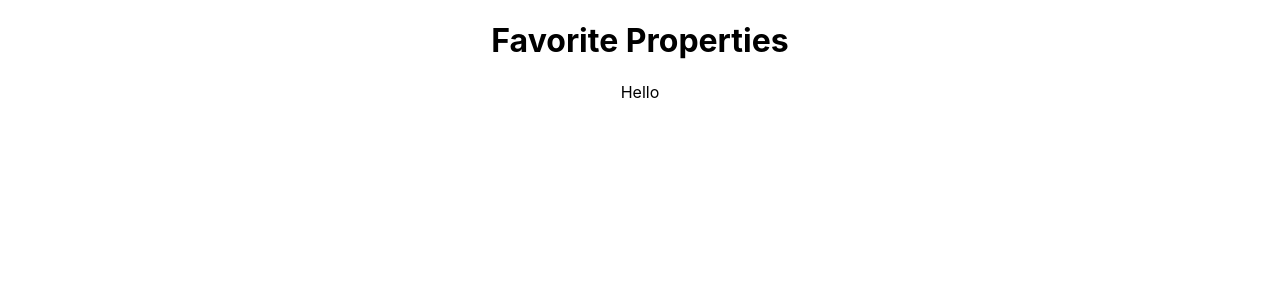
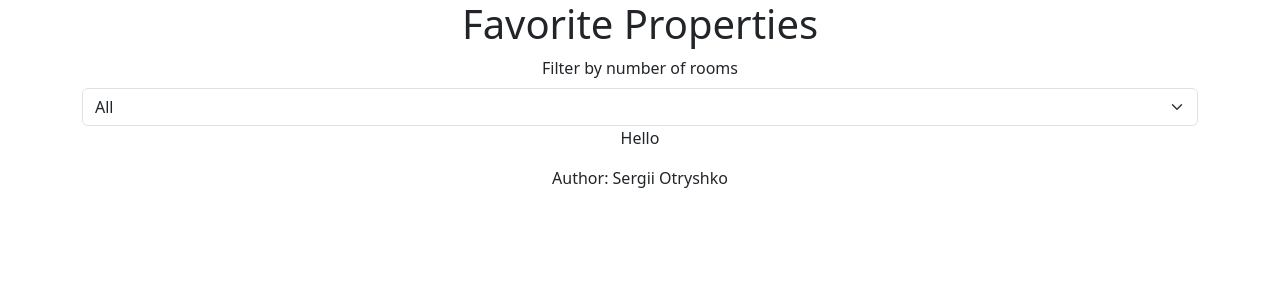
Before and after one commit to S14mx/favorite-properties, a React (Create React App) app: page / in a window 1280 px wide. Shown: the top 300 px of the page. Built offline with nearby package versions, Linux system fonts and the light colour scheme.

Commit message:
create footer and input field components

```diff
--- a/package.json
+++ b/package.json
@@ -7,7 +7,9 @@
     "@testing-library/react": "^13.4.0",
     "@testing-library/user-event": "^13.5.0",
     "axios": "^1.6.7",
+    "bootstrap": "^5.3.2",
     "react": "^18.2.0",
+    "react-bootstrap": "^2.10.1",
     "react-dom": "^18.2.0",
     "react-scripts": "5.0.1"
   },
--- a/src/App.tsx
+++ b/src/App.tsx
@@ -1,14 +1,18 @@
 import React, { FC } from 'react';
 import Header from './Header.tsx';
+import Footer from './Footer.tsx';
+import InputField from './InputField.tsx';
 import './App.css';
 
 const App: FC = () => {
   return (
     <div className="App">
       <Header title='Favorite Properties'/>
+      <InputField/>
         <p>
           Hello
         </p>
+      <Footer title='Author: Sergii Otryshko'/>
     </div>
   );
 }
--- /dev/null
+++ b/src/Footer.tsx
@@ -0,0 +1,15 @@
+import React, { FC } from 'react';
+
+interface FooterProps {
+  title: string;
+}
+
+const Footer: FC<FooterProps> = ({ title }) => {
+  return (
+    <>
+      <p>{title}</p>
+    </>
+  );
+};
+
+export default Footer;
--- /dev/null
+++ b/src/InputField.tsx
@@ -0,0 +1,24 @@
+import React from 'react';
+import Form from 'react-bootstrap/Form';
+import Container from 'react-bootstrap/Container';
+
+class InputField extends React.Component {
+  render() {
+    return (
+      <Container>
+        <Form>
+          <Form.Label>Filter by number of rooms</Form.Label>
+          <Form.Select>
+            <option value='All'>All</option>
+            <option value='1'>1 Room</option>
+            <option value='2'>2 Rooms</option>
+            <option value='3'>3 Rooms</option>
+            <option value='4'>4 Rooms</option>
+          </Form.Select>
+        </Form>
+      </Container>
+    );
+  }
+}
+
+export default InputField;
--- a/src/index.tsx
+++ b/src/index.tsx
@@ -2,6 +2,7 @@ import React from 'react';
 import ReactDOM from 'react-dom/client';
 import './index.css';
 import App from './App.tsx';
+import 'bootstrap/dist/css/bootstrap.css';
 
 const rootElement = document.getElementById('root');
 if (rootElement) {
```
Also changed, not shown: 1 other file (tests, documents, lock files or other folders).
